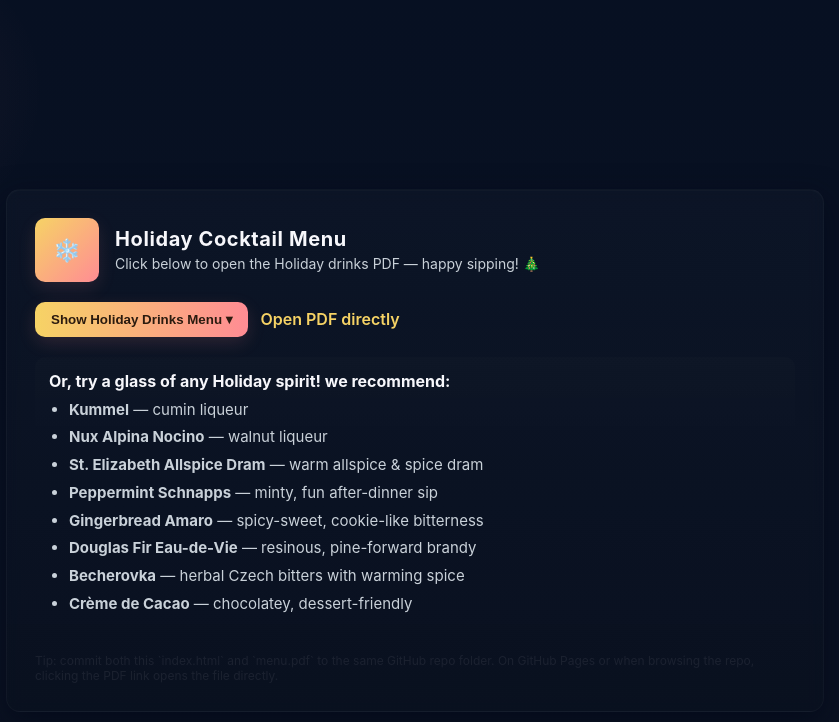
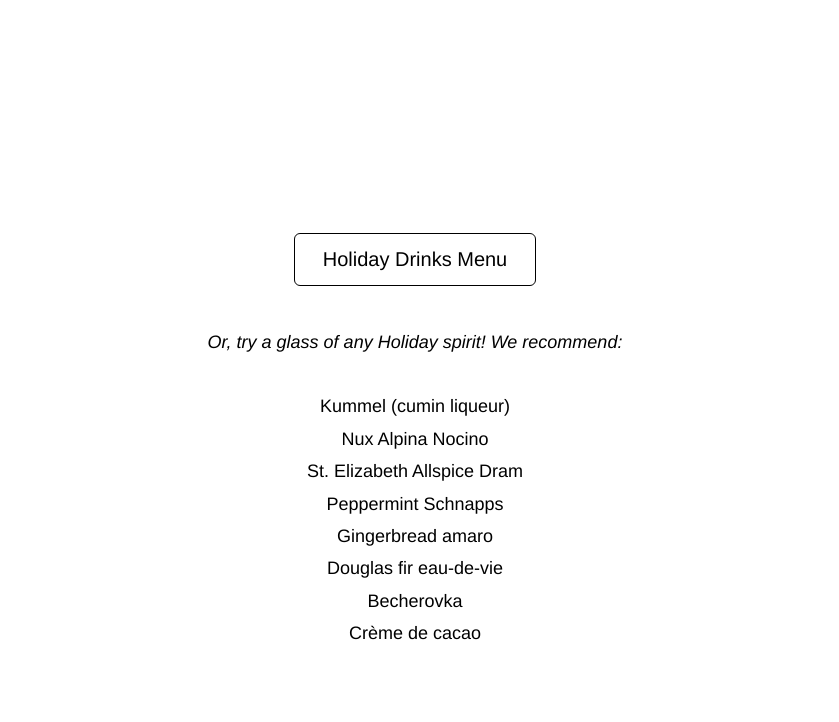
Before and after one commit to gsagostini/gsagostini.github.io, a Jekyll site: the page cocktails/menu.html, which Jekyll copies as it is, in a window 1280 px wide. Shown: the top 722 px of the page, without its empty margins (225-1064 px from the left). Built offline with Jekyll 4.4.1, drawn with Linux system fonts in a browser that asks for light colours.

Commit message:
Refactor Holiday Cocktail Menu layout and styles
Updated the styling and structure of the Holiday cocktail menu page, changing the title and modifying the layout and button styles.

```diff
--- a/cocktails/menu.html
+++ b/cocktails/menu.html
@@ -2,183 +2,76 @@
 <html lang="en">
 <head>
 <meta charset="utf-8" />
-  <meta name="viewport" content="width=device-width,initial-scale=1" />
-  <title>Holiday Cocktail Menu</title>
+<title>Holiday Drinks Menu</title>
 
-  <!-- Basic festive styling -->
 <style>
-    :root{
-      --bg:#0b1221;
-      --card:#0f1724;
-      --accent:#f6d365;
-      --accent2:#ff8c94;
-      --text:#f7f7fb;
-      --muted:#c9d1d9;
-      --glass: rgba(255,255,255,0.04);
-    }
-    html,body{height:100%;margin:0;font-family: -apple-system,BlinkMacSystemFont,"Segoe UI",Roboto,"Helvetica Neue",Arial;}
-    body{
-      background: radial-gradient(circle at 10% 10%, rgba(255,140,148,0.06), transparent 10%),
-                  linear-gradient(180deg,#071022 0%, var(--bg) 100%);
-      color:var(--text);
-      display:flex;
-      align-items:center;
-      justify-content:center;
-      padding:32px;
-      box-sizing:border-box;
+  body {
+    margin: 0;
+    font-family: Helvetica, Arial, sans-serif;
+    background: white;
+    display: flex;
+    flex-direction: column;
+    justify-content: center;
+    align-items: center;
+    height: 100vh;
+    text-align: center;
+    font-weight: 300;
   }
 
-    .menu-card{
-      width:100%;
-      max-width:760px;
-      background: linear-gradient(180deg, rgba(255,255,255,0.02), rgba(0,0,0,0.03));
-      border-radius:14px;
-      box-shadow: 0 10px 30px rgba(2,6,23,0.6), inset 0 1px 0 rgba(255,255,255,0.02);
-      padding:28px;
-      border:1px solid rgba(255,255,255,0.03);
-      backdrop-filter: blur(6px);
+  .button {
+    font-family: Helvetica, Arial, sans-serif;
+    font-weight: 300;
+    padding: 14px 28px;
+    font-size: 20px;
+    border: 1px solid #000;
+    border-radius: 6px;
+    background: white;
+    cursor: pointer;
+    transition: background 0.5s;
   }
 
-    header{
-      display:flex;
-      align-items:center;
-      gap:16px;
-      margin-bottom:20px;
-    }
-    .logo{
-      width:64px;height:64px;border-radius:10px;
-      background:linear-gradient(135deg,var(--accent),var(--accent2));
-      display:flex;align-items:center;justify-content:center;
-      font-weight:700;color:#2b1b0f;font-size:22px;
-      box-shadow: 0 6px 18px rgba(255,140,148,0.12);
-    }
-    h1{margin:0;font-size:20px;letter-spacing:0.6px;}
-    p.lead{margin:4px 0 0;color:var(--muted);font-size:14px;}
-
-    .controls{
-      margin-top:18px;
-      display:flex;
-      gap:12px;
-      align-items:center;
-      flex-wrap:wrap;
+  /* Hover animation: cycling festive gradient */
+  .button:hover {
+    animation: festive 1.2s infinite alternate;
+    color: white;
+    border-color: transparent;
   }
 
-    button.cta{
-      background: linear-gradient(90deg,var(--accent),var(--accent2));
-      color:#2b1b0f;
-      border:0;padding:10px 16px;border-radius:10px;
-      font-weight:600;cursor:pointer;
-      box-shadow: 0 6px 18px rgba(255,140,148,0.14);
-    }
-    button.cta:focus{outline:3px solid rgba(255,216,180,0.18);}
-
-    .link-area{
-      display:none;
-      margin-top:16px;
-      padding:14px;
-      border-radius:10px;
-      background:var(--glass);
-      border:1px dashed rgba(255,255,255,0.03);
+  @keyframes festive {
+    0%   { background: forestgreen; }
+    50%  { background: crimson; }
+    100% { background: forestgreen; }
   }
 
-    .spirit-list{
-      margin-top:20px;
-      background: linear-gradient(180deg, rgba(255,255,255,0.01), transparent 30%);
-      padding:14px;
-      border-radius:10px;
-      color:var(--muted);
-      font-size:15px;
+  ul {
+    margin-top: 40px;
+    list-style: none;
+    padding: 0;
+    font-size: 18px;
+    line-height: 1.8;
+    font-weight: 300;
   }
-    .spirit-list h2{margin:0 0 6px 0;color:var(--text);font-size:16px;}
-    .spirit-list ul{margin:8px 0 0 20px;padding:0;}
-    .spirit-list li{margin:6px 0;line-height:1.45;}
+</style>
 
-    footer{margin-top:18px;color:rgba(255,255,255,0.07);font-size:12px;}
-
-    /* small animation for the chevron */
-    .chev{display:inline-block;transition:transform .25s ease}
-    .open .chev{transform:rotate(180deg)}
-  </style>
 </head>
 <body>
-  <main class="menu-card" role="main" aria-labelledby="title">
-    <header>
-      <div class="logo" aria-hidden="true">❄️</div>
-      <div>
-        <h1 id="title">Holiday Cocktail Menu</h1>
-        <p class="lead">Click below to open the Holiday drinks PDF — happy sipping! 🎄</p>
-      </div>
-    </header>
 
-    <div class="controls">
-      <!-- Button toggles visibility of the link area -->
-      <button id="togglePdf" class="cta" aria-expanded="false" aria-controls="pdfLink">
-        Show Holiday Drinks Menu <span class="chev" aria-hidden="true">▾</span>
+<button class="button" onclick="window.open('menu.pdf', '_blank')">
+  Holiday Drinks Menu
 </button>
 
-      <!-- Extra quick open link (same target) -->
-      <a id="quickOpen" href="menu.pdf" target="_blank" rel="noopener" style="color:var(--accent);text-decoration:none;font-weight:600;">
-        Open PDF directly
-      </a>
-    </div>
+<ul>
+  <li><em>Or, try a glass of any Holiday spirit! We recommend:</em></li>
+  <br>
+  <li>Kummel (cumin liqueur)</li>
+  <li>Nux Alpina Nocino</li>
+  <li>St. Elizabeth Allspice Dram</li>
+  <li>Peppermint Schnapps</li>
+  <li>Gingerbread amaro</li>
+  <li>Douglas fir eau-de-vie</li>
+  <li>Becherovka</li>
+  <li>Crème de cacao</li>
+</ul>
 
-    <!-- Hidden area that becomes visible when button clicked -->
-    <div id="pdfLink" class="link-area" role="region" aria-hidden="true">
-      <p style="margin:0 0 8px 0;color:var(--text);font-weight:600">Holiday Drinks Menu (PDF)</p>
-      <p style="margin:0 0 12px 0;color:var(--muted)">The PDF is expected to live in the same folder as this file and be named <code>menu.pdf</code>.</p>
-      <a href="menu.pdf" target="_blank" rel="noopener" style="display:inline-block;padding:8px 12px;border-radius:8px;background:rgba(255,255,255,0.02);color:var(--accent);text-decoration:none;font-weight:600;border:1px solid rgba(255,255,255,0.02);">
-        Open Holiday Menu (menu.pdf)
-      </a>
-    </div>
-
-    <!-- Festive recommended spirits list -->
-    <section class="spirit-list" aria-labelledby="try-title">
-      <h2 id="try-title">Or, try a glass of any Holiday spirit! we recommend:</h2>
-      <ul>
-        <li><strong>Kummel</strong> — cumin liqueur</li>
-        <li><strong>Nux Alpina Nocino</strong> — walnut liqueur</li>
-        <li><strong>St. Elizabeth Allspice Dram</strong> — warm allspice & spice dram</li>
-        <li><strong>Peppermint Schnapps</strong> — minty, fun after-dinner sip</li>
-        <li><strong>Gingerbread Amaro</strong> — spicy-sweet, cookie-like bitterness</li>
-        <li><strong>Douglas Fir Eau-de-Vie</strong> — resinous, pine-forward brandy</li>
-        <li><strong>Becherovka</strong> — herbal Czech bitters with warming spice</li>
-        <li><strong>Crème de Cacao</strong> — chocolatey, dessert-friendly</li>
-      </ul>
-    </section>
-
-    <footer>
-      Tip: commit both this `index.html` and `menu.pdf` to the same GitHub repo folder. On GitHub Pages or when browsing the repo, clicking the PDF link opens the file directly.
-    </footer>
-  </main>
-
-  <!-- Tiny JS for toggling -->
-  <script>
-    (function(){
-      const btn = document.getElementById('togglePdf');
-      const panel = document.getElementById('pdfLink');
-      const chev = btn.querySelector('.chev');
-
-      btn.addEventListener('click', function(){
-        const isOpen = panel.style.display === 'block';
-        if(isOpen){
-          panel.style.display = 'none';
-          panel.setAttribute('aria-hidden','true');
-          btn.setAttribute('aria-expanded','false');
-          btn.classList.remove('open');
-          chev.textContent = '▾';
-        } else {
-          panel.style.display = 'block';
-          panel.setAttribute('aria-hidden','false');
-          btn.setAttribute('aria-expanded','true');
-          btn.classList.add('open');
-          chev.textContent = '▴';
-        }
-      });
-
-      // Make link-area accessible on page load if user prefers reduced motion or wants it visible
-      // (keeps initial experience simple)
-      panel.style.display = 'none';
-    })();
-  </script>
 </body>
 </html>
```
Lines whose indentation alone changed are shown as unchanged.
